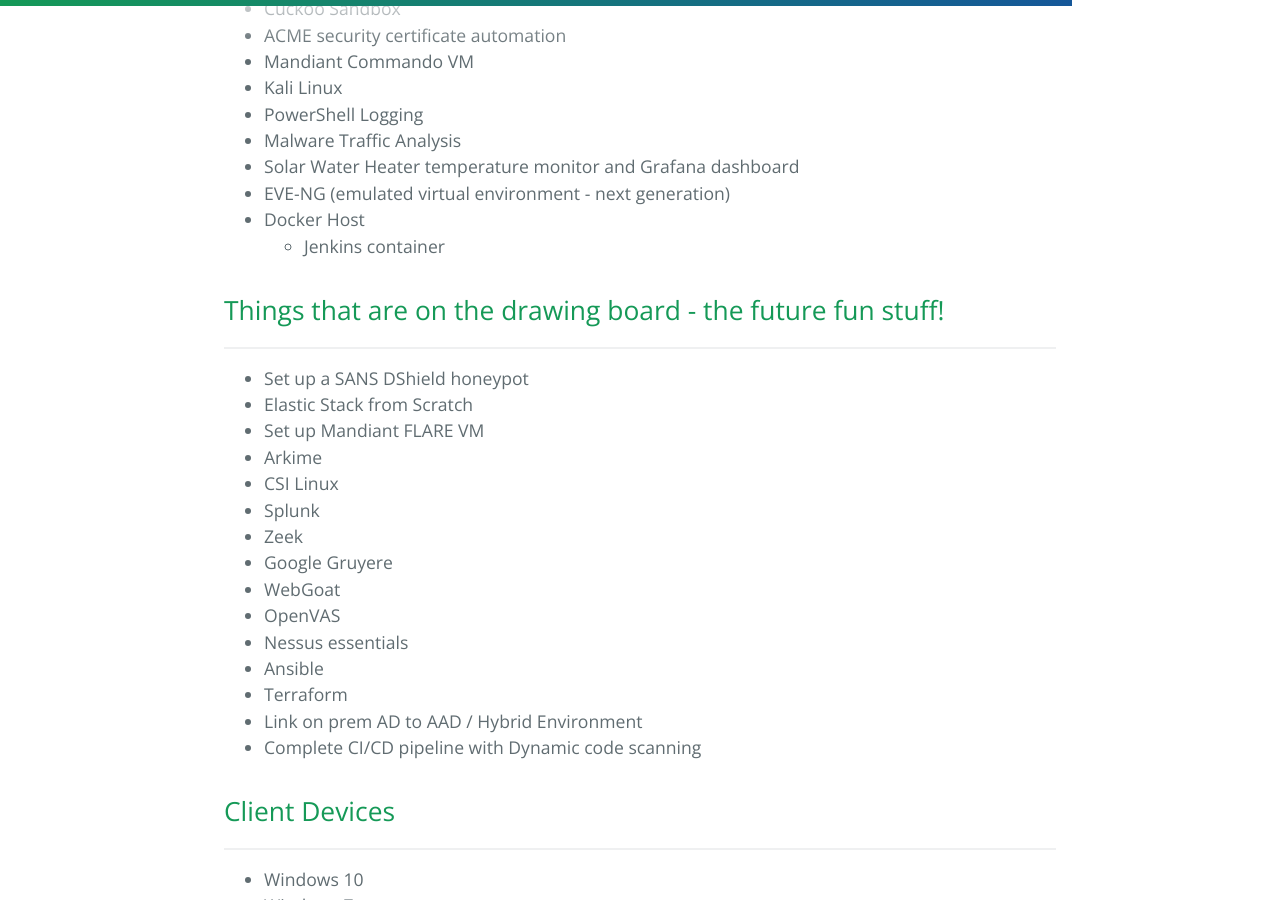
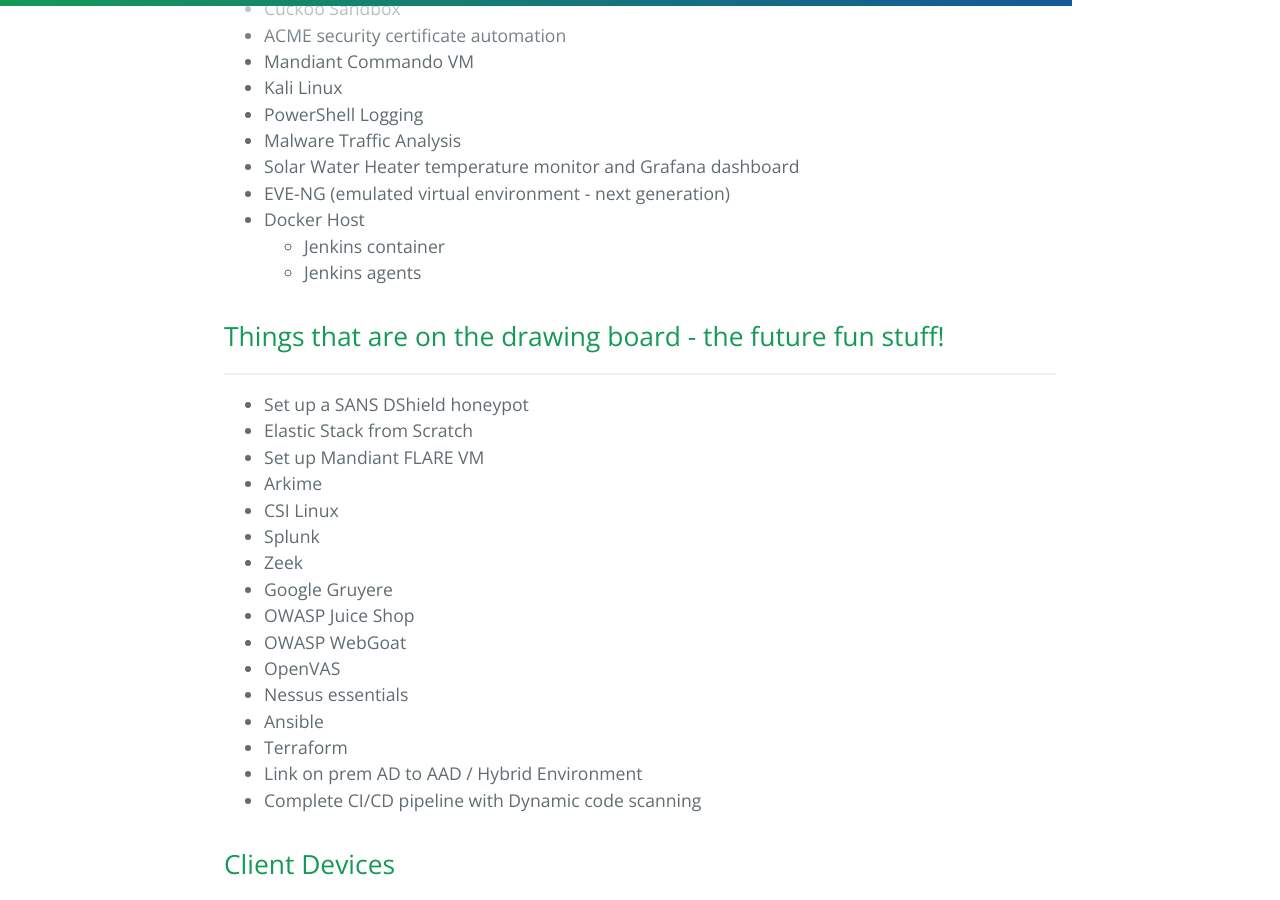
Before and after one commit to InfiniteInsight/InfiniteInsight.github.io, a Jekyll site: the page built from index.md, in a window 1280 px wide and 900 px high, scrolled down 1978 px. Built offline with Jekyll 4.4.1, drawn with Linux system fonts in a browser that asks for light colours; our own code applies the rules of GitHub Pages for plain Markdown files.

Commit message:
updating new stuff

```diff
--- a/index.md
+++ b/index.md
@@ -69,6 +69,7 @@ _Note: Storage calculations above don't include networked storage. These two Syn
 - EVE-NG (emulated virtual environment - next generation)
 - Docker Host
   - Jenkins container
+  - Jenkins agents
 
 
 
@@ -82,7 +83,8 @@ _Note: Storage calculations above don't include networked storage. These two Syn
 * Splunk
 * Zeek
 * Google Gruyere
-* WebGoat
+* OWASP Juice Shop
+* OWASP WebGoat
 * OpenVAS
 * Nessus essentials
 * Ansible
```
